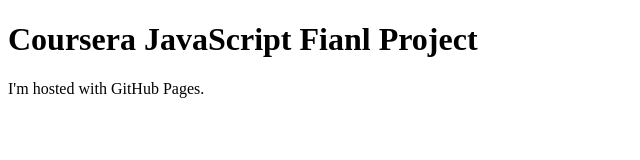
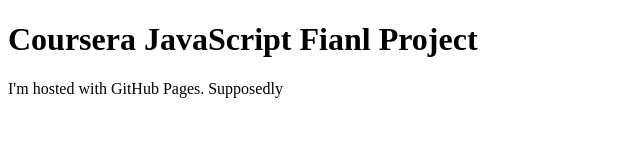
Before and after one commit to JFarley2024/Coursera_Java, a plain HTML site: page index.html in a window 1280 px wide. Shown: the whole page, without its empty margins (0-640 px from the left). Drawn offline with Linux system fonts and the light colour scheme.

Commit message:
Update index.html

```diff
--- a/index.html
+++ b/index.html
@@ -2,6 +2,6 @@
 <html>
 <body>
 <h1>Coursera JavaScript Fianl Project</h1>
-<p>I'm hosted with GitHub Pages.</p>
+<p>I'm hosted with GitHub Pages. Supposedly</p>
 </body>
 </html>
```
